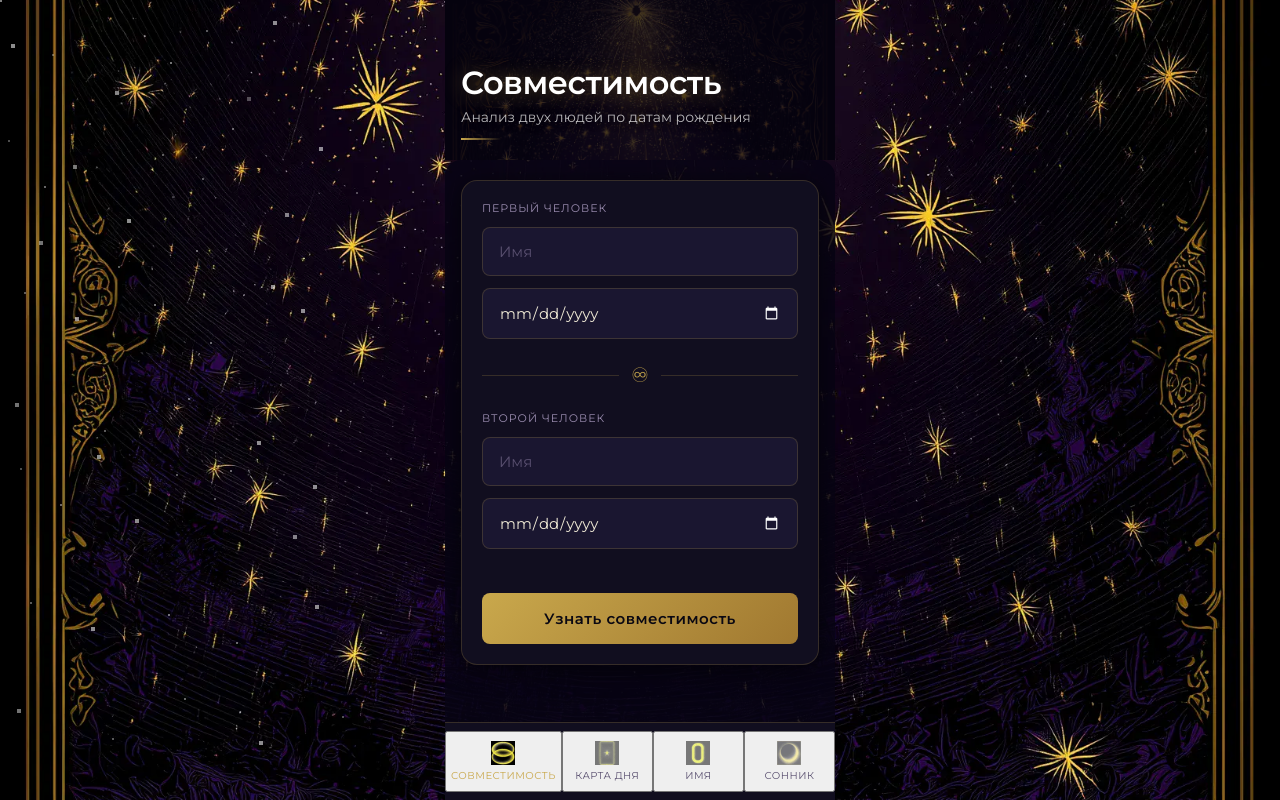
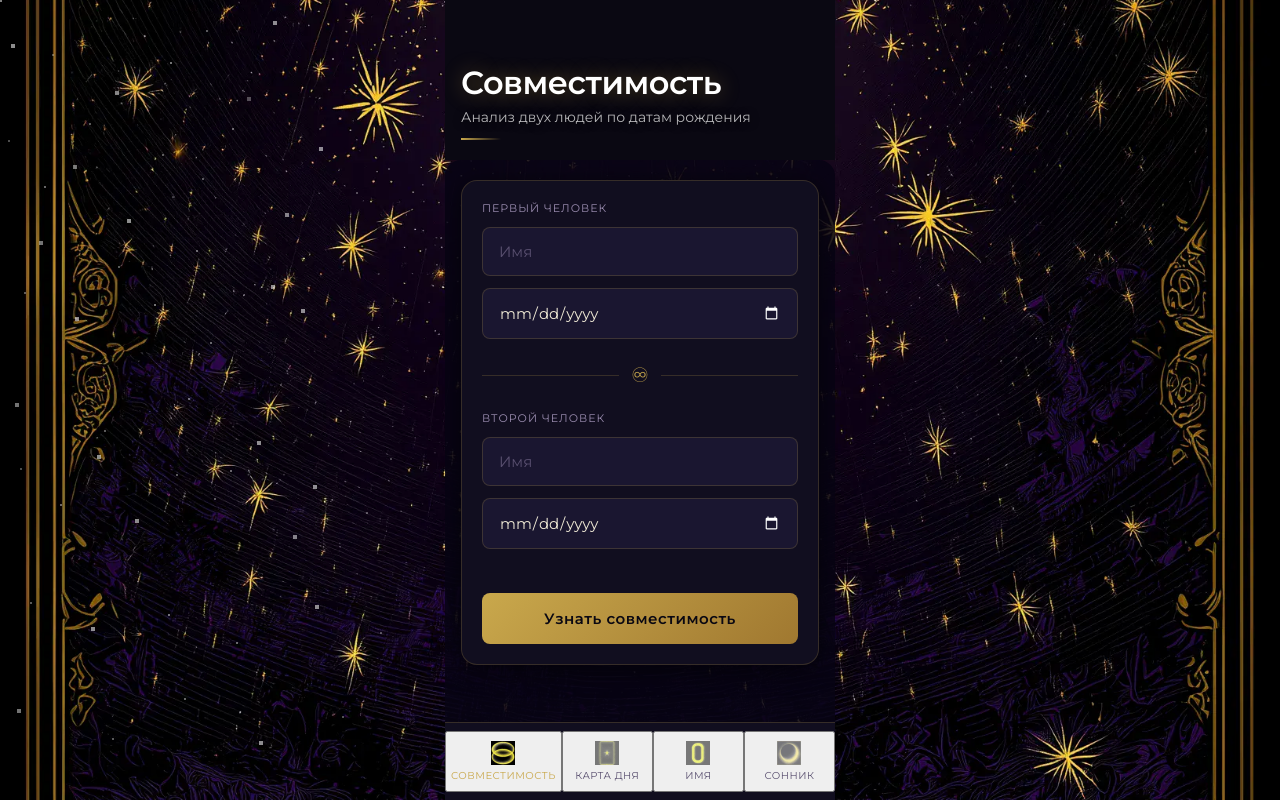
Before and after one commit to gerogiresasha/max-esoteric, a plain HTML site: page index.html in a window 1280 px wide. Drawn offline with Linux system fonts and the light colour scheme.

Commit message:
Update UI

```diff
--- a/css/style.css
+++ b/css/style.css
@@ -154,9 +154,7 @@ body::before{
 }
 
 .screen-header{
-  background-image:url('../assets/backgrounds/bg-main.webp');
-  background-size:cover;
-  background-position:center top;
+  background:var(--bg);
   position:relative;
   padding:24px 16px 20px;
   min-height:160px;
@@ -169,7 +167,7 @@ body::before{
   content:'';
   position:absolute;
   inset:0;
-  background:rgba(8, 3, 20, 0.72);
+  background:transparent;
   z-index:0;
 }
 
--- a/index.html
+++ b/index.html
@@ -9,7 +9,7 @@
     <link rel="preconnect" href="https://fonts.gstatic.com" crossorigin />
     <link href="https://fonts.googleapis.com/css2?family=Montserrat:wght@400;500;600&family=Cormorant+Garamond:ital,wght@0,400;0,500;1,400&display=swap" rel="stylesheet">
 
-    <link rel="stylesheet" href="css/style.css" />
+    <link rel="stylesheet" href="css/style.css?v=4" />
 
     <script src="https://st.max.ru/js/max-web-app.js"></script>
     <script src="js/config.js?v=3" defer></script>
```
Also changed, not shown: 2 other files.
